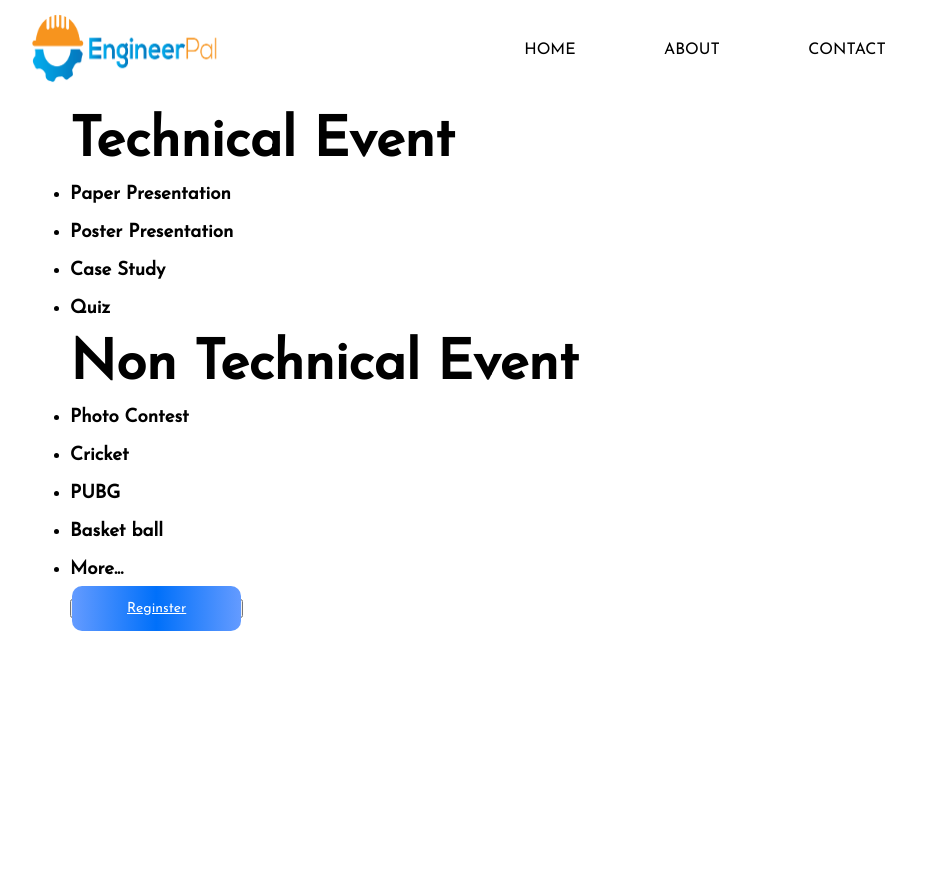
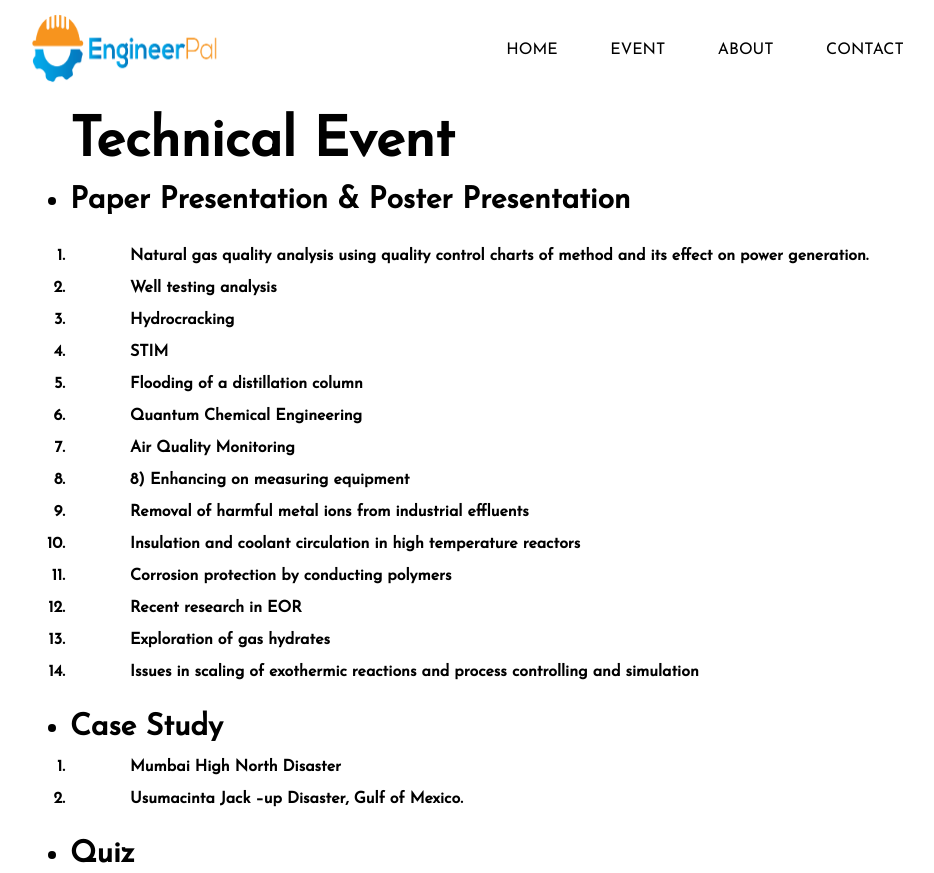
Before and after one commit to atanu12/Seminor, a plain HTML site: page event.html in a window 1280 px wide. Shown: the top 873 px of the page, without its empty margins (30-964 px from the left). Before the commit the page ends 800 px from the top, so only its background shows below. Drawn offline with Linux system fonts and the light colour scheme.

Commit message:
Add files via upload

```diff
--- a/event.html
+++ b/event.html
@@ -14,7 +14,7 @@
 
   <nav>
     <a href="index.html">home</a>
-    <!-- <a href="event.html" target="_blank">Event</a> -->
+    <a href="event.html" target="_blank">Event</a>
     <a href="about.html" target="_blank">about</a>
     <a href="contact.html" target="_blank">contact</a>
    </nav>
@@ -27,24 +27,44 @@
   <section class="left-sec">
    <!-- <h2>Welcome to </h2> -->
    <h1> Technical Event </h1>
-   <h3>
+   <h4>
        <ul>
-            <li>Paper Presentation</li><br>
-            <li>Poster Presentation</li><br>
-            <li>Case Study</li><br>
-            <li>Quiz</li>
-       </ul>
-     </h3>
+            <li style="font-size: 30px;">Paper Presentation & Poster Presentation</li><br><br>
+            <ol>
+              <li style="padding-left :60px">Natural gas quality analysis using quality control charts of  method and its effect on power generation.</li ><br>
+              <li  style="padding-left :60px">Well testing analysis</li><br>
+              <li  style="padding-left :60px">Hydrocracking</li><br>
+              <li  style="padding-left :60px">STIM</li><br>
+              <li  style="padding-left :60px">Flooding of a distillation column</li><br>
+              <li  style="padding-left :60px">Quantum Chemical Engineering</li><br>
+              <li  style="padding-left :60px">Air Quality Monitoring</li><br>
+              <li  style="padding-left :60px">8)	Enhancing on measuring equipment</li><br>
+              <li  style="padding-left :60px">Removal of harmful metal ions from industrial effluents</li><br>
+              <li  style="padding-left :60px">Insulation and coolant circulation in high temperature reactors </li><br>
+              <li  style="padding-left :60px">Corrosion protection by conducting polymers</li><br>
+              <li  style="padding-left :60px">Recent research in EOR</li><br>
+              <li  style="padding-left :60px">Exploration of gas hydrates</li><br>
+              <li  style="padding-left :60px">Issues in scaling of exothermic reactions and process controlling and simulation</li><br>
+
+            </ol><br>
+            <li style="font-size: 30px;">Case Study</li><br>
+            <ol>
+              <li style="padding-left :60px">  Mumbai High North Disaster</li ><br>
+              <li  style="padding-left :60px">Usumacinta Jack –up Disaster, Gulf of Mexico.</li><br>
+            </ol><br>
+            <li style="font-size: 30px;">Quiz</li>
+       </ul><br><br>
+     </h4>
 
      <h1> Non Technical Event </h1>
    <h3>
        <ul>
-            <li>Photo Contest</li><br>
-            <li>Cricket</li><br>
-            <li>PUBG</li><br>
-            <li>Basket ball</li><br>
-            <li>More...</li>
-       </ul>
+            <li style="font-size: 30px;">Photo Contest</li><br><br>
+            <li style="font-size: 30px;"> Cricket</li><br><br>
+            <li style="font-size: 30px;">PUBG</li><br><br>
+            <li style="font-size: 30px;">Basket ball</li><br><br>
+            <li style="font-size: 30px;">More...</li>
+       </ul><br><br>
      </h3>
 
    <button>
```
Also changed, not shown: about.html (+17 -2 lines), contact.html (+7 -2 lines), index.html (+7 -0 lines).
